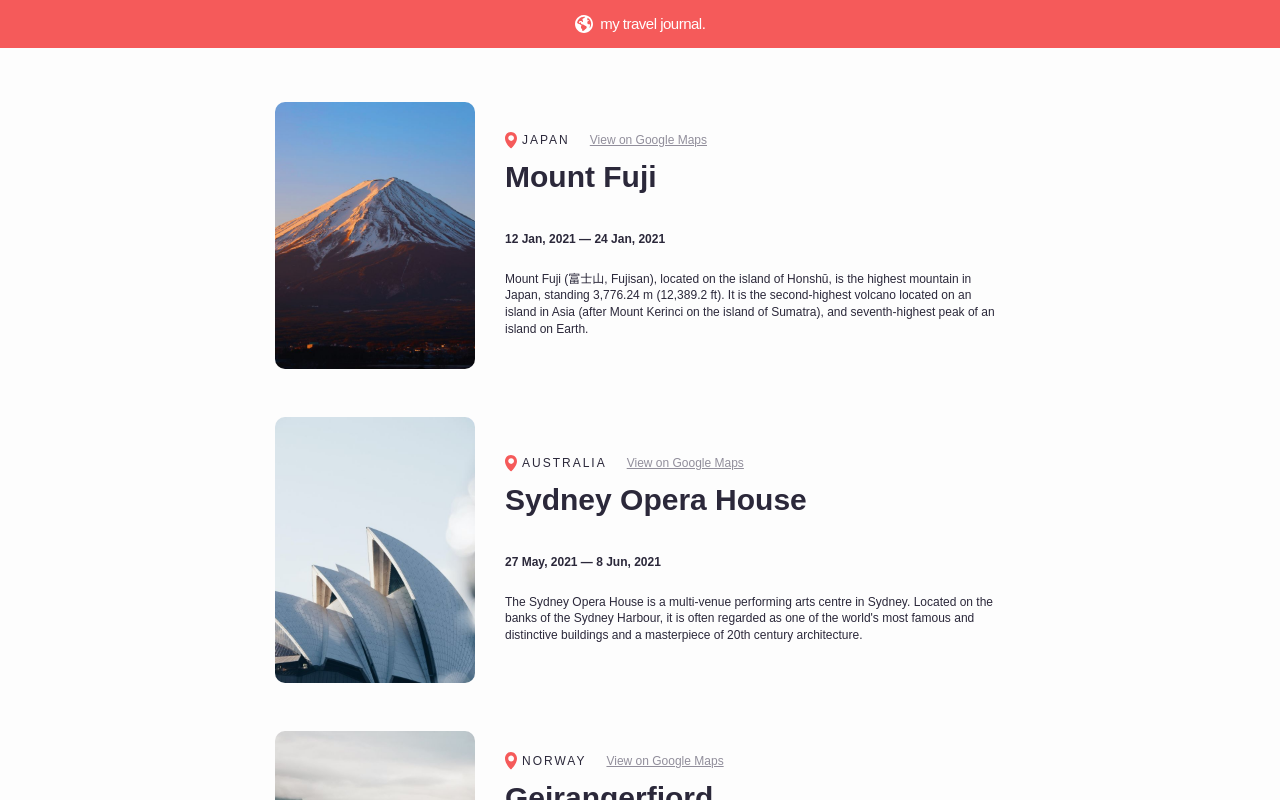
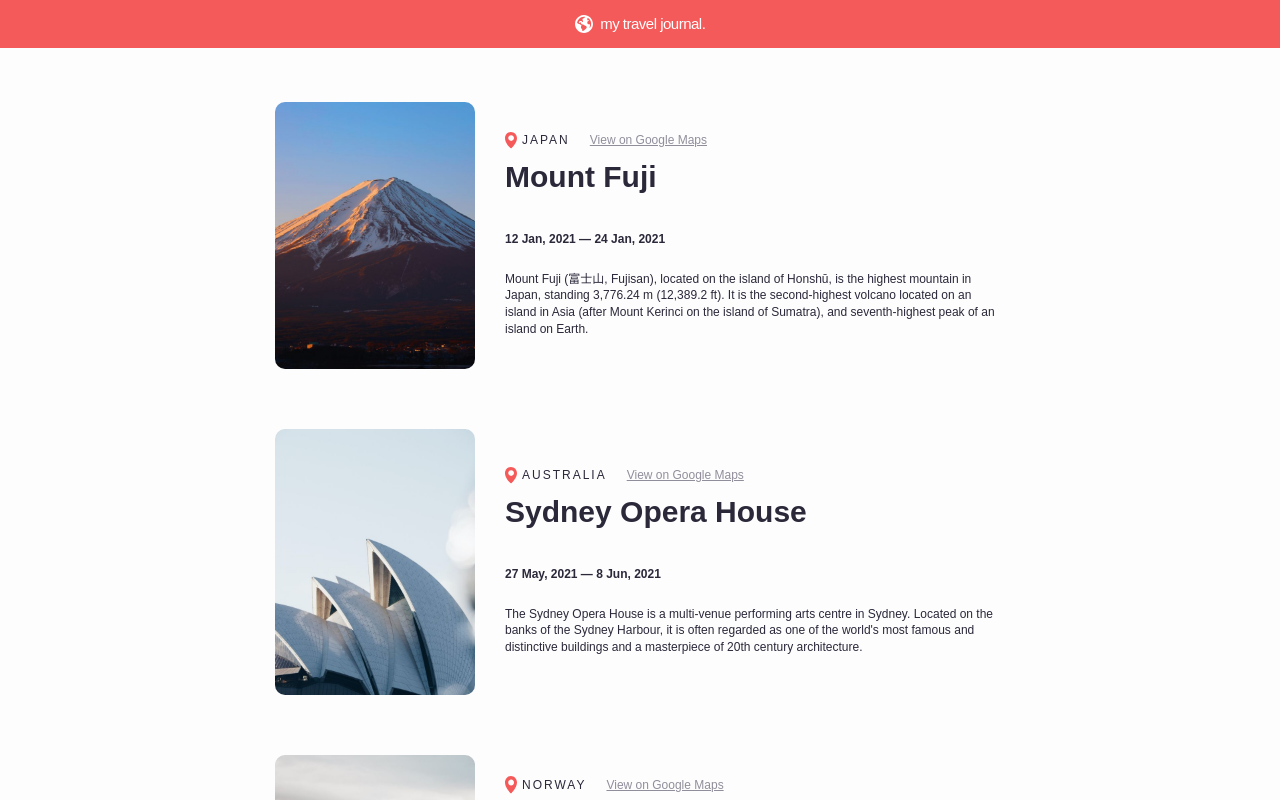
Before and after one commit to fontilan/travel-journal, a React (Create React App) app: page / in a window 1280 px wide. Shown: the top 800 px of the page. Built offline with nearby package versions, Linux system fonts and the light colour scheme; a web font is replaced by a local one.

Commit message:
add some space

```diff
--- a/src/index.css
+++ b/src/index.css
@@ -56,6 +56,7 @@ body {
 .card {
   display: flex;
   padding: 2em;
+  margin-bottom: 1em;
 }
 
 .card__image-container {
```
